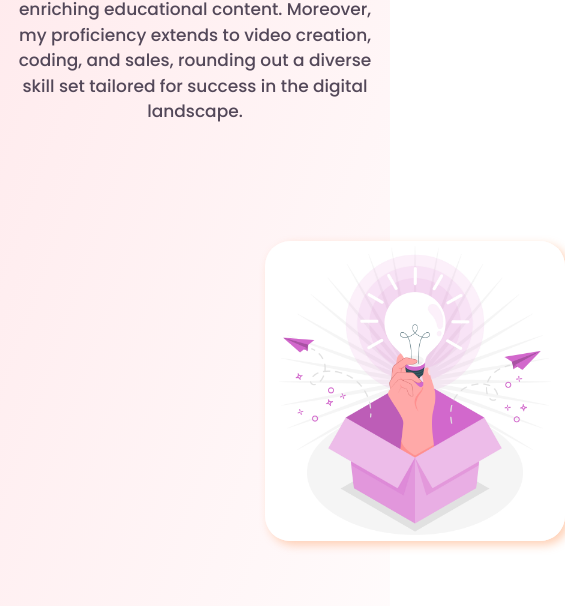
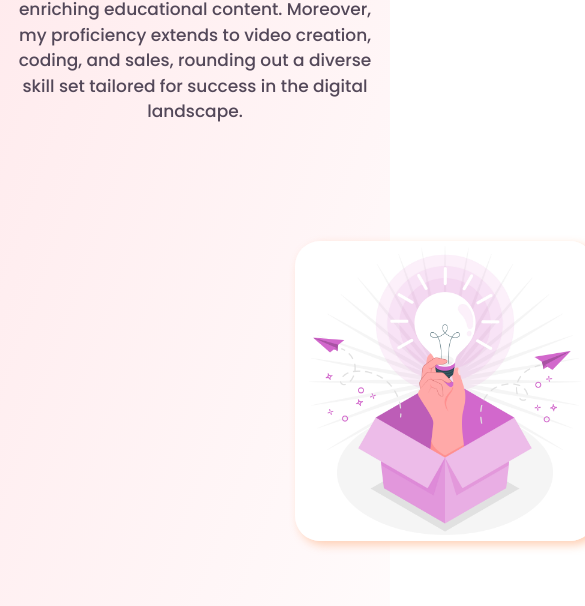
Before and after one commit to ShaniceGanas08/Shanice-Ganas-Portfolio-Website, a plain HTML site: page about.html in a window 390 px wide. Shown: the part 2050-2656 px from the top of the page, 585 px wide, since content can reach past the window. Drawn offline with nearby package versions, Linux system fonts and the light colour scheme.

Commit message:
Update style.css

```diff
--- a/styles/style.css
+++ b/styles/style.css
@@ -587,7 +587,7 @@ nav li:active a {
   }
   .skills-image {
     position: relative;
-    left: 55px;
+    left: 85px;
     bottom: 50px;
   }
   .heading-one {
```
